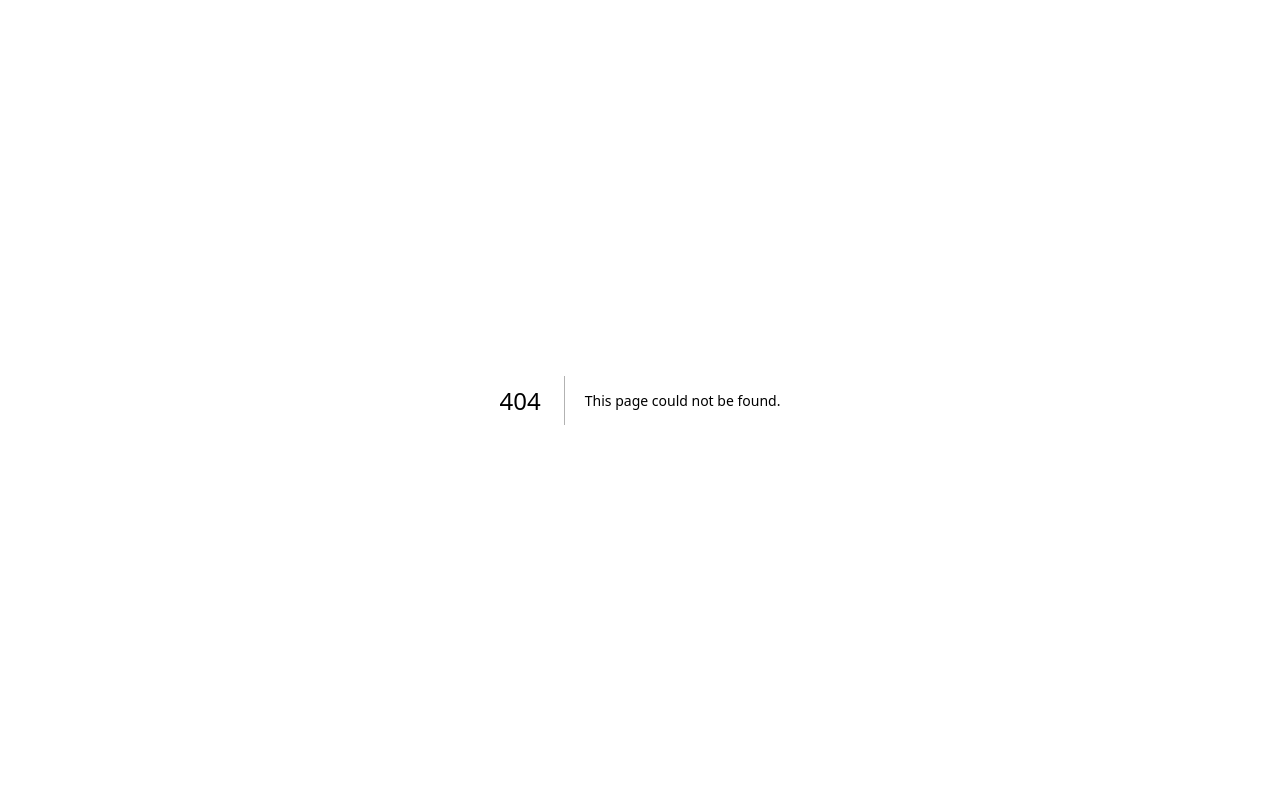
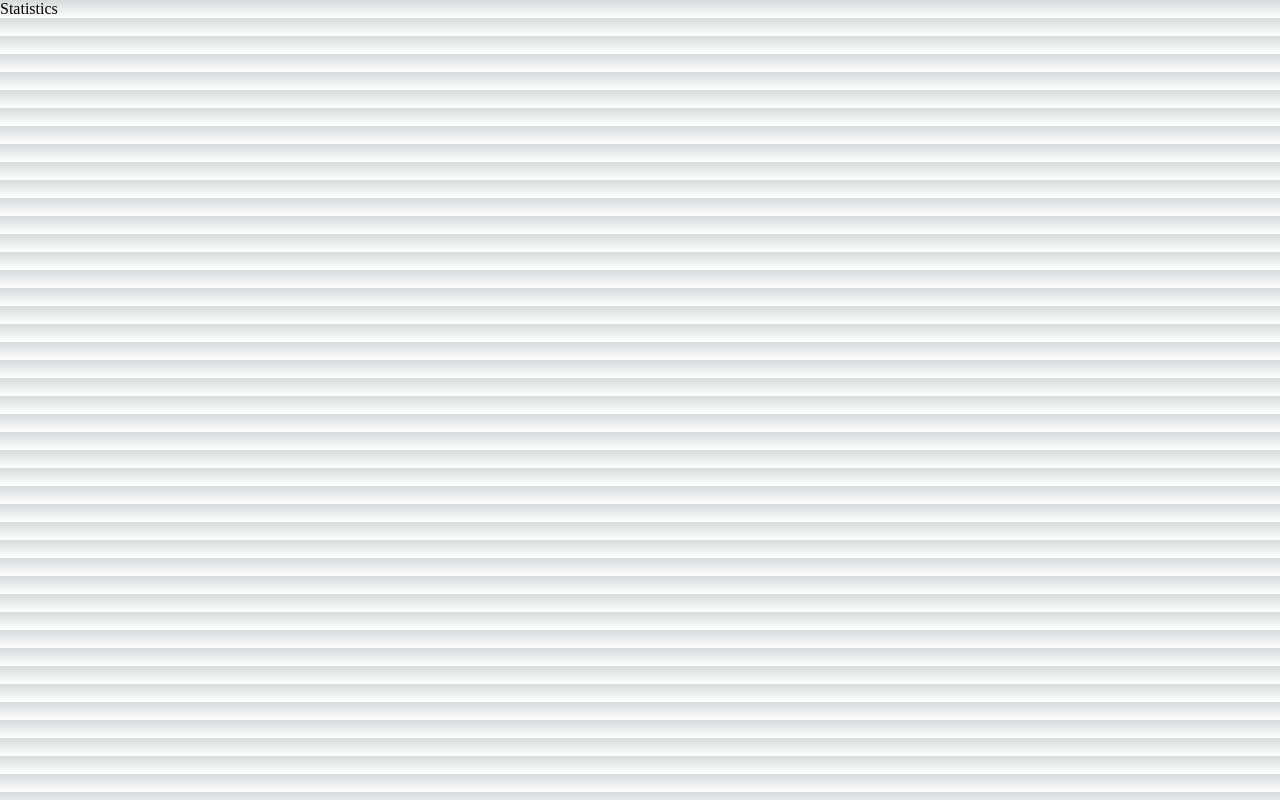
Before and after one commit to dmitri-desh/inctagram-hummingbirds, a Next.js app in the folder front-next-app/: page /Statistics in a window 1280 px wide. Before the commit this address had no page. Built offline with nearby package versions, Linux system fonts and the light colour scheme.

Commit message:
IN-5 feat: добавил заглушку Statistics

```diff
--- /dev/null
+++ b/front-next-app/src/pages/Statistics/index.tsx
@@ -0,0 +1,9 @@
+export default function Statistics() {
+  return (
+    <>
+      <main>
+          Statistics
+      </main>
+    </>
+  )
+}
```
